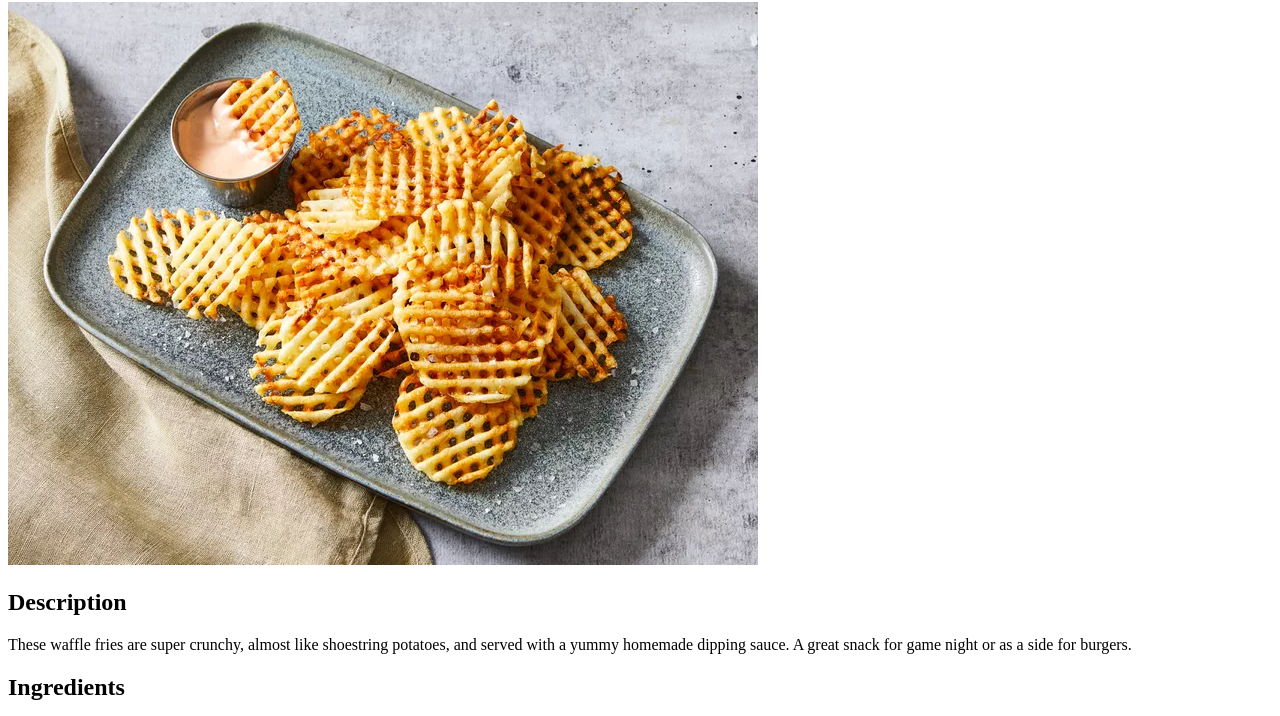
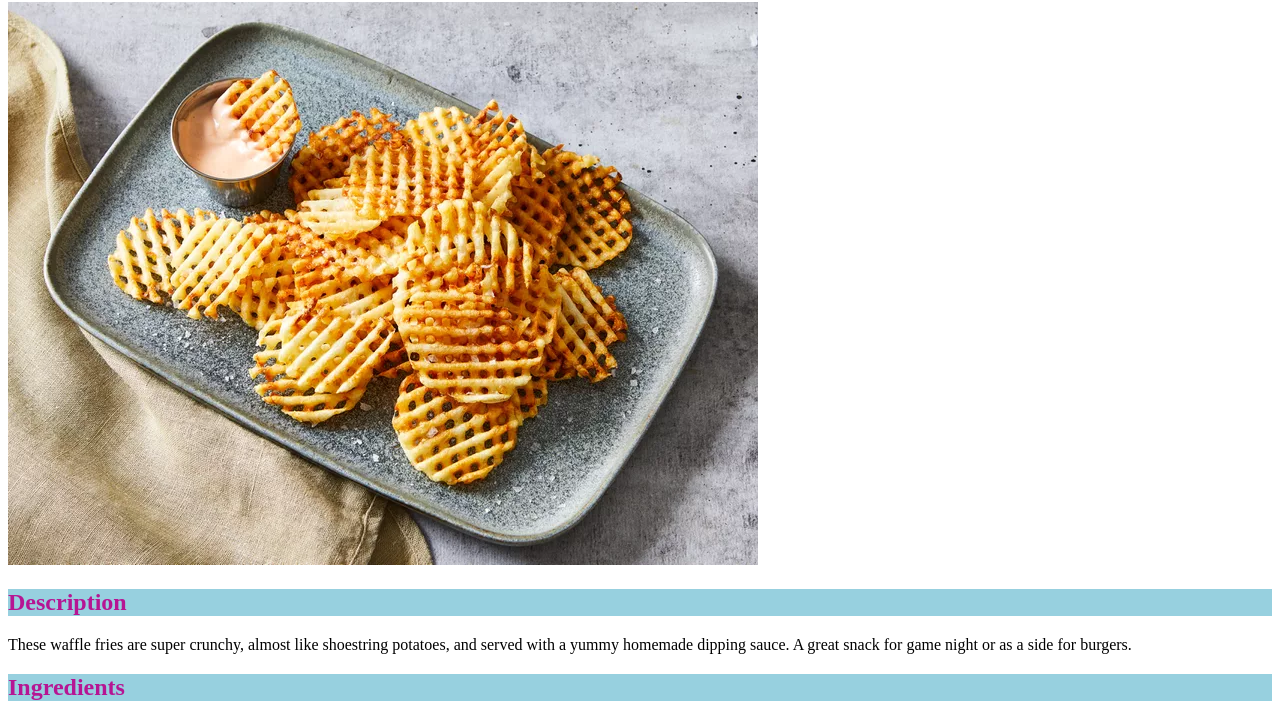
Before and after one commit to Ciciharder/odin-recipes, a plain HTML site: page recipes/waffle_fries.html in a window 1280 px wide. Shown: the part 84-800 px from the top of the page. Drawn offline with Linux system fonts and the light colour scheme.

Commit message:
Added h2 type to styles.css and added color, background-color, font-weight and font-size

```diff
--- a/recipes/styles.css
+++ b/recipes/styles.css
@@ -8,3 +8,10 @@ div {
     font-weight: bold;
     font-size: 2rem;
 }
+
+h2 {
+    color: rgb(182, 21, 147);
+    background-color: rgb(151, 208, 223);
+    font-weight: bold;
+    font-size: 1.5rem;
+}
```
